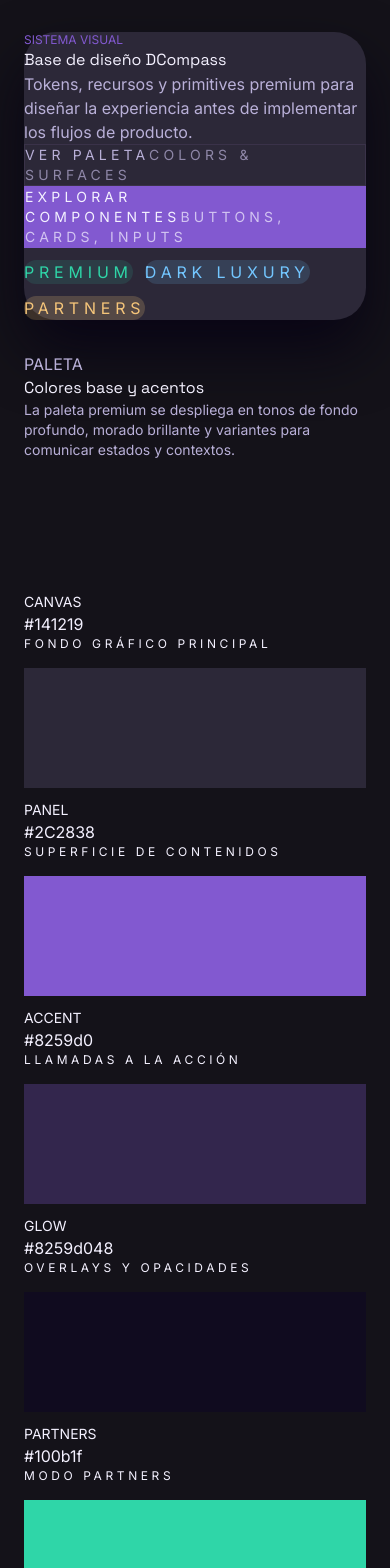
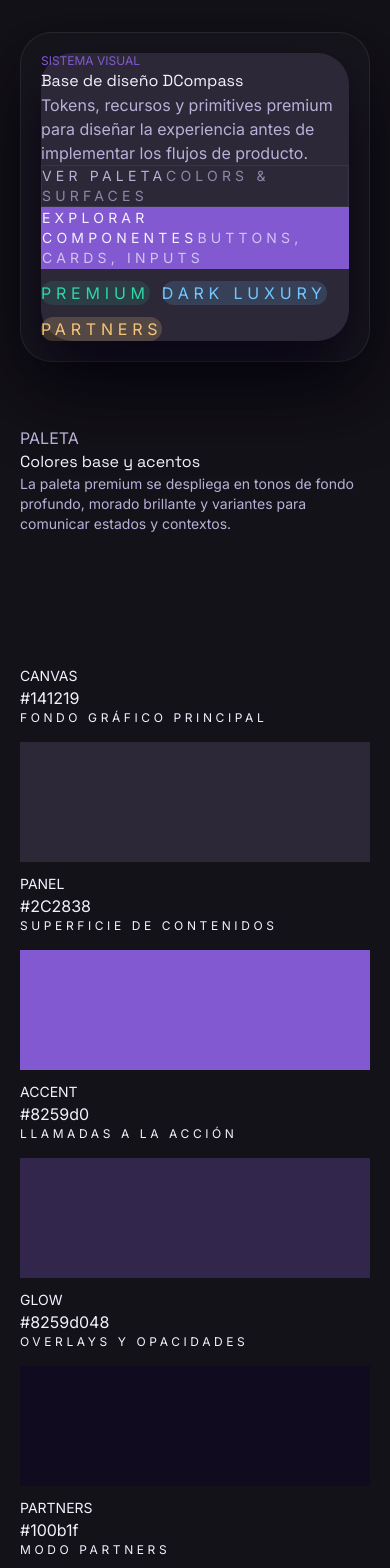
Before and after one commit to dev-status/dcompass-platform, a Next.js app in the folder apps/ui-lab/: page / in a window 390 px wide. Shown: the top 1568 px of the page. Built offline with nearby package versions, Linux system fonts and the light colour scheme.

Commit message:
feat(ui-lab): refine spacing and rhythm

```diff
--- a/apps/ui-lab/src/app/page.module.css
+++ b/apps/ui-lab/src/app/page.module.css
@@ -1,31 +1,48 @@
 .page {
   min-height: 100vh;
-  padding: clamp(2rem, 4vw, 3.5rem) clamp(1.5rem, 5vw, 4.5rem);
+  width: min(1200px, 100%);
+  margin: 0 auto;
+  padding: clamp(2.5rem, 4vw, 4.5rem) clamp(1.75rem, 6vw, 5.5rem);
   display: flex;
   flex-direction: column;
-  gap: clamp(2rem, 3vw, 3.5rem);
+  gap: clamp(2.5rem, 3vw, 4rem);
+}
+
+.heroSection {
+  padding: clamp(1.75rem, 3vw, 2.75rem);
+  border-radius: 32px;
+  border: 1px solid rgba(255, 255, 255, 0.08);
+  background: rgba(255, 255, 255, 0.015);
+  box-shadow: 0 30px 70px rgba(0, 0, 0, 0.55);
 }
 
 .section {
   display: grid;
-  gap: 1.2rem;
+  gap: clamp(1.25rem, 2vw, 2.5rem);
+  padding-block: clamp(1.5rem, 3vw, 2.75rem);
+  border-top: 1px solid rgba(255, 255, 255, 0.08);
+}
+
+.section:first-of-type {
+  border-top: none;
 }
 
 .split {
-  grid-template-columns: repeat(auto-fit, minmax(260px, 1fr));
-  gap: 1.5rem;
+  grid-template-columns: repeat(auto-fit, minmax(280px, 1fr));
+  gap: clamp(1.5rem, 2.5vw, 3rem);
+  align-items: flex-start;
 }
 
 .paletteGrid {
   display: grid;
-  grid-template-columns: repeat(auto-fit, minmax(180px, 1fr));
-  gap: 1rem;
+  grid-template-columns: repeat(auto-fit, minmax(200px, 1fr));
+  gap: clamp(1.25rem, 2vw, 2.25rem);
 }
 
 .logoStack {
   display: flex;
   flex-direction: column;
-  gap: 1rem;
+  gap: clamp(1rem, 1.5vw, 1.75rem);
 }
 
 .logoStack img {
@@ -38,19 +55,39 @@
 
 .surfaceGrid {
   display: grid;
-  grid-template-columns: repeat(auto-fit, minmax(220px, 1fr));
-  gap: 1rem;
+  grid-template-columns: repeat(auto-fit, minmax(240px, 1fr));
+  gap: clamp(1.25rem, 2vw, 2.25rem);
 }
 
 .componentGrid {
   display: grid;
-  grid-template-columns: repeat(auto-fit, minmax(240px, 1fr));
-  gap: 1.2rem;
+  grid-template-columns: repeat(auto-fit, minmax(260px, 1fr));
+  gap: clamp(1.25rem, 2vw, 2.5rem);
 }
 
 .badgeRow {
   display: flex;
   flex-wrap: wrap;
-  gap: 0.75rem;
+  gap: clamp(0.75rem, 1.5vw, 1.25rem);
   align-items: center;
 }
+
+@media (max-width: 768px) {
+  .page {
+    padding: clamp(2rem, 5vw, 3rem) 1.25rem;
+  }
+
+  .heroSection {
+    padding: 1.25rem;
+  }
+
+  .split {
+    grid-template-columns: 1fr;
+  }
+
+  .componentGrid,
+  .surfaceGrid,
+  .paletteGrid {
+    gap: 1rem;
+  }
+}
--- a/apps/ui-lab/src/app/page.tsx
+++ b/apps/ui-lab/src/app/page.tsx
@@ -54,6 +54,7 @@
 export default function Page() {
   return (
     <main className={styles.page}>
+      <div className={styles.heroSection}>
         <HeroPanel
           highlight="Sistema visual"
           title="Base de diseño DCompass"
@@ -70,6 +71,7 @@
             <StatusBadge label="Partners" tone="warning" />
           </div>
         </HeroPanel>
+      </div>
 
       <section className={`${styles.section} ${styles.split}`} id="paleta">
         <div>
```
Lines whose indentation alone changed are shown as unchanged.
